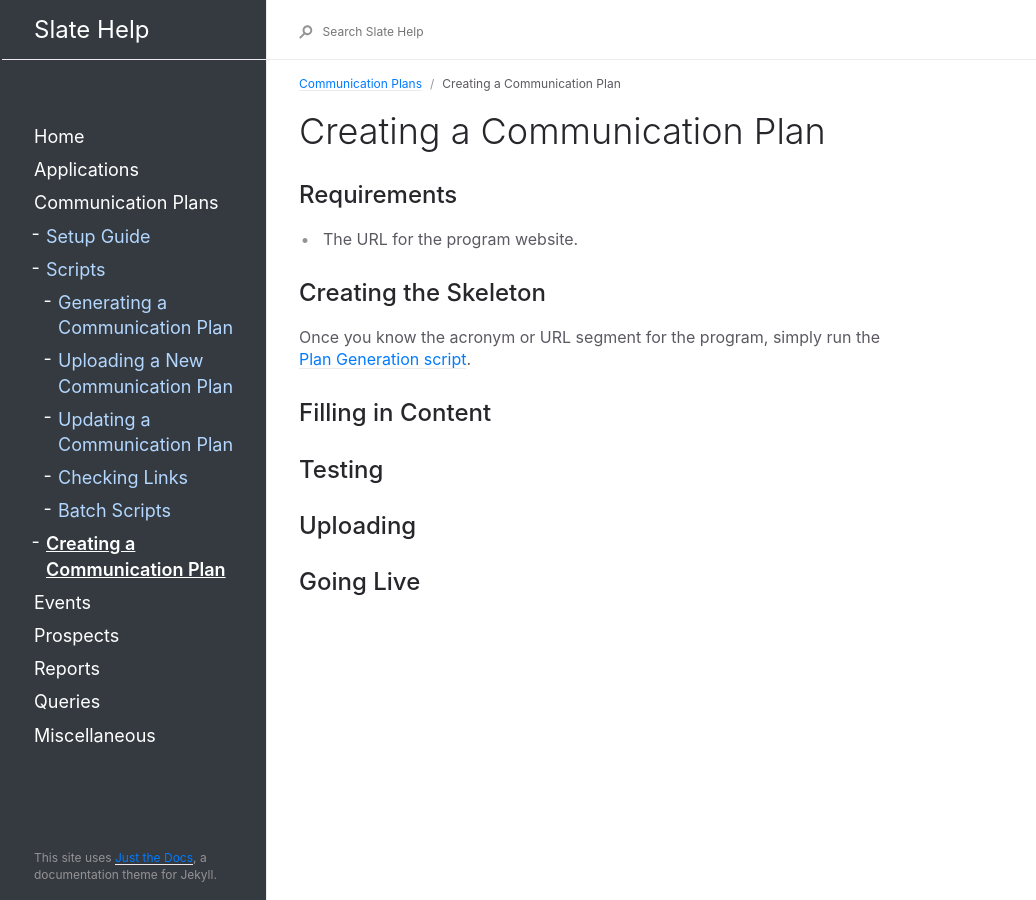
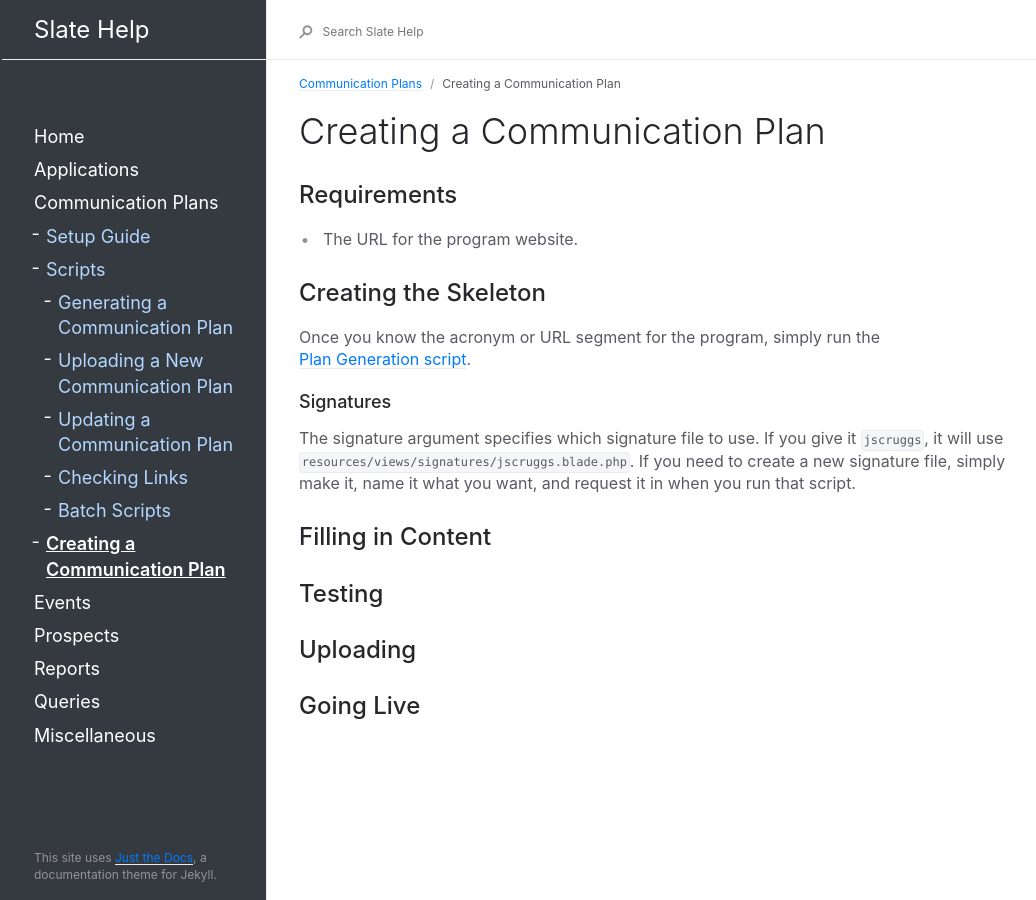
Before and after one commit to oretoise/docs, a Jekyll site: the page built from _docs/comm-plans/creating.md, in a window 1280 px wide. Shown: the whole page, without its empty margins (89-1125 px from the left). Built offline with Jekyll 4.4.1, drawn with Linux system fonts in a browser that asks for light colours.

Commit message:
Content update

```diff
--- a/_docs/comm-plans/creating.md
+++ b/_docs/comm-plans/creating.md
@@ -13,9 +13,13 @@ permalink: /comm-plans/creating/
 * The URL for the program website.
 
 ## Creating the Skeleton
-Once you know the acronym or URL segment for the program, simply run the [Plan Generation script](/comm-plans/scripts/create-plan/).
+Once you know the acronym or URL segment for the program, simply run the [Plan Generation script](//docs/comm-plans/scripts/create-plan/).
+
+### Signatures
+The signature argument specifies which signature file to use. If you give it `jscruggs`, it will use `resources/views/signatures/jscruggs.blade.php`. If you need to create a new signature file, simply make it, name it what you want, and request it in when you run that script.
 
 ## Filling in Content
+
 
 ## Testing
 
```
Also changed, not shown: _docs/misc/todo.md (+4 -1 lines).
